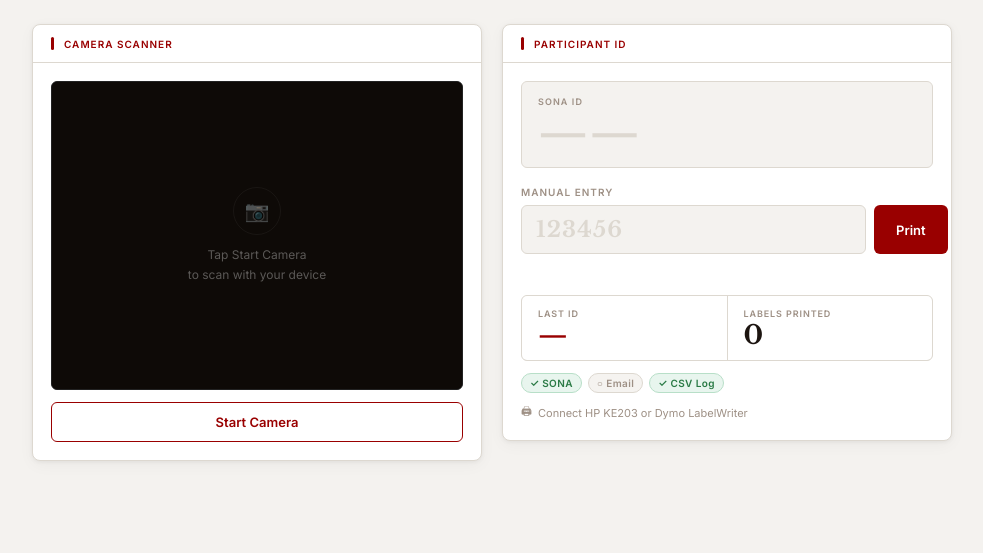
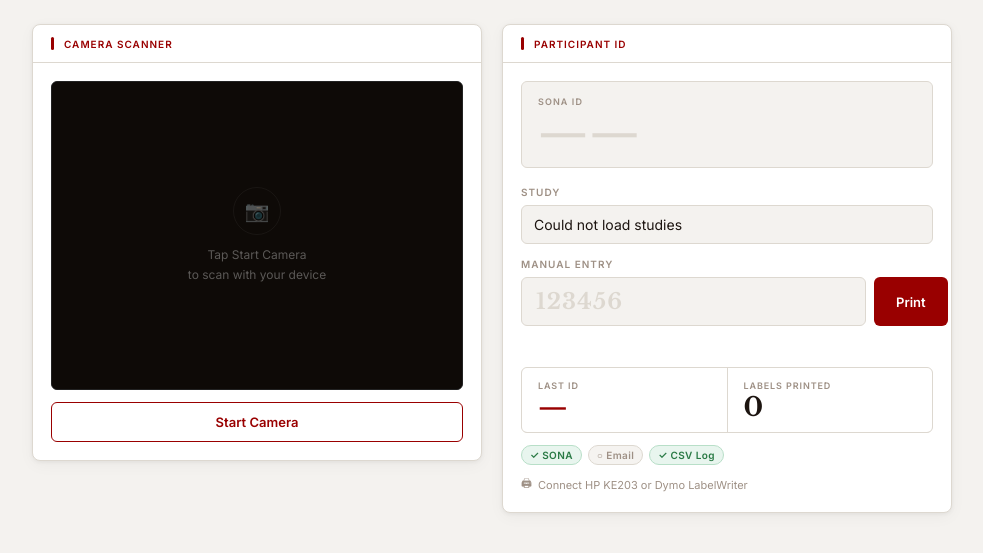
Before and after one commit to usc-marshall-behavioral-lab/scan-to-print, a Flask app: page / in a window 1280 px wide. Shown: the part 99-652 px from the top of the page, without its empty margins (148-1131 px from the left). Run offline with Flask 3, Linux system fonts and the light colour scheme; data that the repository does not hold is empty; some libraries are stand-ins or nearby versions.

Commit message:
study dropdown from SONA API, fix Dymo orientation

```diff
--- a/server.py
+++ b/server.py
@@ -87,7 +87,7 @@ def make_qr(data):
 
 # ── Label generation ──────────────────────────────────────────────────────────
 
-def make_hp_label(sona_id, timestamp):
+def make_hp_label(sona_id, timestamp, experiment=""):
     """4x6 landscape check-in label for HP KE203."""
     path = tempfile.mktemp(suffix=".pdf")
     h, w = 6 * inch, 4 * inch
@@ -124,6 +124,17 @@ def make_hp_label(sona_id, timestamp):
             break
     c.setFillColorRGB(0.11, 0.08, 0.04)
     c.drawCentredString(left_cx, H - 1.82 * inch, sona_id)
+
+    if experiment:
+        c.setFillColorRGB(0.50, 0.45, 0.40)
+        c.setFont("Helvetica", 8)
+        # Truncate if too wide
+        exp_display = experiment
+        while exp_display and c.stringWidth(exp_display, "Helvetica", 8) > avail_w:
+            exp_display = exp_display[:-1]
+        if exp_display != experiment:
+            exp_display = exp_display[:-1] + "…"
+        c.drawCentredString(left_cx, H - 2.10 * inch, exp_display)
 
     box_y = 0.68 * inch
     box_h = 0.66 * inch
@@ -559,8 +570,9 @@ def get_studies():
 
 @app.route("/api/print", methods=["POST"])
 def print_label():
-    data    = request.get_json()
-    sona_id = (data.get("sona_id") or "").strip()
+    data       = request.get_json()
+    sona_id    = (data.get("sona_id")    or "").strip()
+    experiment = (data.get("experiment") or "").strip()
 
     if not sona_id:
         return jsonify({"ok": False, "error": "No SONA ID provided"}), 400
@@ -570,7 +582,7 @@ def print_label():
         return jsonify({"ok": False, "error": "No printer found"}), 503
 
     ts       = datetime.now().strftime("%b %d, %Y  \u00b7  %I:%M %p")
-    pdf_path = make_dymo_label(sona_id, ts) if ptype == "dymo" else make_hp_label(sona_id, ts)
+    pdf_path = make_dymo_label(sona_id, ts) if ptype == "dymo" else make_hp_label(sona_id, ts, experiment)
 
     try:
         if ptype == "dymo":
--- a/templates/index.html
+++ b/templates/index.html
@@ -278,16 +278,16 @@ body.checkout-mode .checkout-fields { display: block; }
         <div class="id-value empty" id="id-val">——</div>
       </div>
 
-      <!-- Checkout extra fields -->
+      <!-- Study dropdown — always visible -->
+      <div class="field-group" style="margin-bottom:14px">
+        <label class="entry-label" for="f-study">Study</label>
+        <select class="field-input" id="f-study" onchange="onStudySelect()">
+          <option value="">Loading studies…</option>
+        </select>
+      </div>
+
+      <!-- Checkout-only fields -->
       <div class="checkout-fields">
-        <div class="field-group">
-          <label class="entry-label" for="f-experiment">Experiment Name</label>
-          <input class="field-input" id="f-experiment" type="text" placeholder="e.g. Decision Making Study" autocomplete="off">
-        </div>
-        <div class="field-group">
-          <label class="entry-label" for="f-expid">SONA Experiment ID <span style="font-weight:400;text-transform:none;letter-spacing:0">(for auto-credit)</span></label>
-          <input class="field-input" id="f-expid" type="tel" inputmode="numeric" placeholder="e.g. 4521" autocomplete="off">
-        </div>
         <div class="field-group">
           <label class="entry-label" for="f-ra">RA Email</label>
           <input class="field-input" id="f-ra" type="email" placeholder="ra@usc.edu" autocomplete="off">
@@ -346,6 +346,30 @@ if (!isSecure) {
   document.getElementById('btn-cam').style.display = 'none';
 }
 
+// ── Study list ────────────────────────────────────────────────────────────
+let studiesLoaded = false;
+
+async function loadStudies() {
+  const sel = document.getElementById('f-study');
+  sel.innerHTML = '<option value="">Loading…</option>';
+  try {
+    const d = await (await fetch('/api/studies')).json();
+    if (d.ok && d.studies.length) {
+      sel.innerHTML = '<option value="">— Select study —</option>' +
+        d.studies.map(s => `<option value="${s.id}" data-name="${s.name}">${s.name}</option>`).join('');
+      studiesLoaded = true;
+    } else {
+      sel.innerHTML = '<option value="">Could not load studies</option>';
+    }
+  } catch {
+    sel.innerHTML = '<option value="">Server offline</option>';
+  }
+}
+
+function onStudySelect() {
+  // nothing extra needed — value/name read at checkout time
+}
+
 // ── Mode toggle ───────────────────────────────────────────────────────────
 function setMode(mode) {
   currentMode = mode;
@@ -366,9 +390,10 @@ function setMode(mode) {
   setHint('', '');
   document.getElementById('checkout-result').classList.remove('visible');
 
-  // Reset count per mode switch
   sessionCount = 0;
   document.getElementById('stat-count').textContent = '0';
+
+  if (isOut && !studiesLoaded) loadStudies();
 }
 
 // ── Status ────────────────────────────────────────────────────────────────
@@ -430,9 +455,15 @@ async function doPrint(id) {
   setSt('busy', 'Printing…');
 
   try {
+    const sel2 = document.getElementById('f-study');
+    const selOpt2 = sel2.options[sel2.selectedIndex];
     const d = await (await fetch('/api/print', {
       method: 'POST', headers: { 'Content-Type': 'application/json' },
-      body: JSON.stringify({ sona_id: id })
+      body: JSON.stringify({
+        sona_id:    id,
+        experiment: selOpt2 && selOpt2.dataset.name ? selOpt2.dataset.name : '',
+        exp_id:     sel2.value || '',
+      })
     })).json();
 
     if (d.ok) {
@@ -467,10 +498,12 @@ async function doCheckout(id) {
   document.getElementById('checkout-result').classList.remove('visible');
   setSt('busy', 'Checking out…');
 
+  const sel = document.getElementById('f-study');
+  const selOpt = sel.options[sel.selectedIndex];
   const payload = {
     sona_id:    id,
-    experiment: document.getElementById('f-experiment').value.trim(),
-    exp_id:     document.getElementById('f-expid').value.trim(),
+    experiment: selOpt && selOpt.dataset.name ? selOpt.dataset.name : '',
+    exp_id:     sel.value || '',
     ra_email:   document.getElementById('f-ra').value.trim(),
   };
 
@@ -608,6 +641,7 @@ function scanFrame() {
 
 checkStatus();
 setInterval(checkStatus, 15000);
+loadStudies();
 </script>
 </body>
 </html>
```
